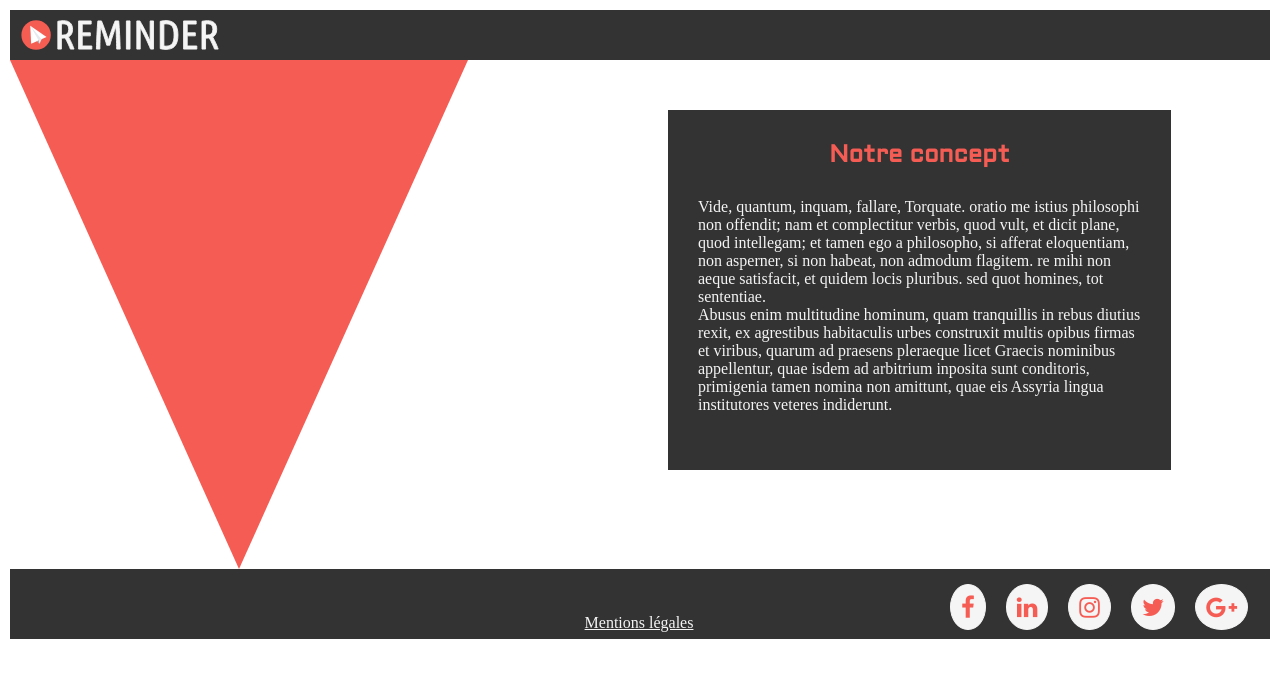
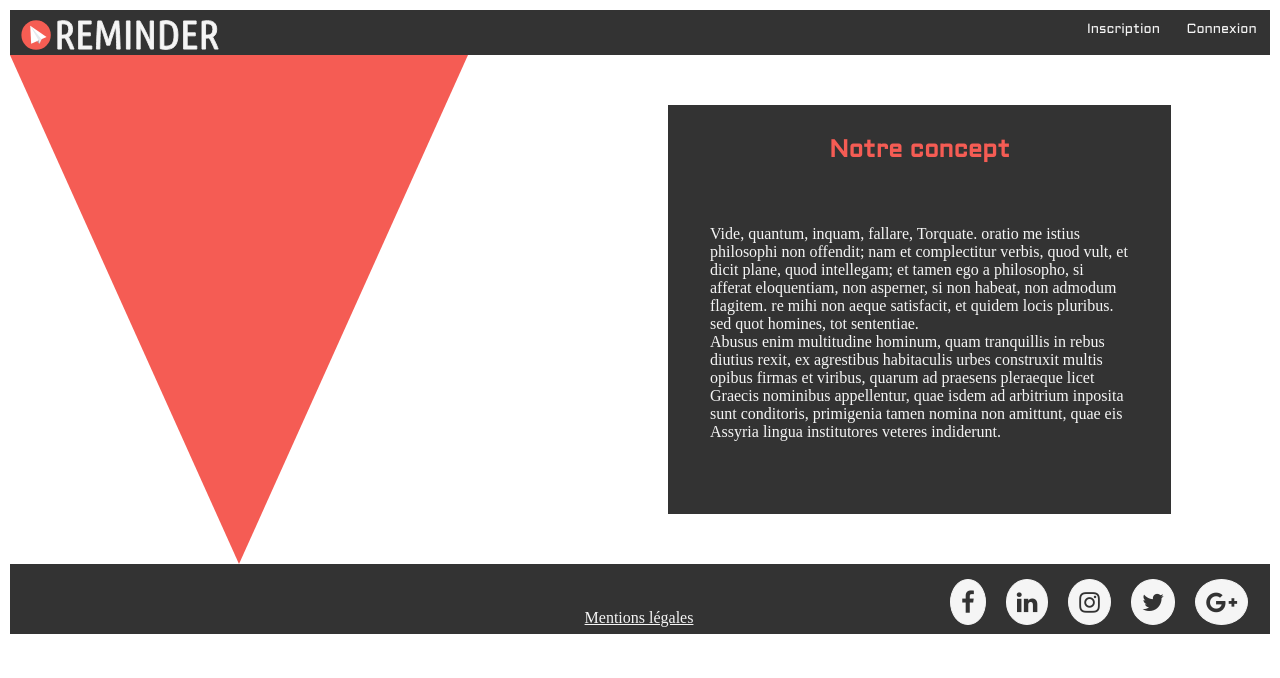
Before and after one commit to BylaneA/reminder, a React (Create React App) app in the folder front/: page / in a window 1280 px wide. Shown: the top 678 px of the page. Built offline with nearby package versions, Linux system fonts and the light colour scheme.

Commit message:
Updating style on homepage

```diff
--- a/front/src/assets/css/style.css
+++ b/front/src/assets/css/style.css
@@ -28,7 +28,8 @@ li {
 
 /*------------ Header-------------- */
 header {
-  display: inline-flex;
+  display: flex;
+  justify-content: space-between;
   background-color: #333;
   color: #F55C54;
   font-family: "Aldrich", sans-serif;
@@ -58,7 +59,6 @@ nav li {
 
 .Concept {
   width: 483px;
-  height: 340px;
   background-color: #333;
   padding: 10px;
   margin-top: 50px;
@@ -67,7 +67,7 @@ nav li {
 
 .Concept p {
   color: #F5F5F5;
-  margin: 0px 20px; }
+  padding: 2em; }
 
 .redTriangle {
   width: 0;
@@ -114,11 +114,14 @@ input {
 
 button {
   font-family: "Aldrich", sans-serif;
-  background-color: #F55C54;
+  background-color: #333;
   color: #F5F5F5;
   border: none;
-  margin-top: 50px;
-  padding: 10px; }
+  padding: 1em; }
+
+button:hover {
+  color: #F55C54;
+  cursor: pointer; }
 
 /*------------ Footer-------------- */
 footer {
@@ -149,8 +152,6 @@ footer i {
   border-radius: 50%;
   border: 1px solid #F5F5F5;
   padding: 10px; }
-footer i {
-  color: #F55C54; }
 
 footer li {
   margin-right: 20px; }
@@ -161,3 +162,38 @@ footer li {
 
 footer a {
   color: #F5F5F5; }
+
+header a {
+  text-decoration: none;
+  color: #F55C54; }
+
+/*------------ Footer-------------- */
+footer {
+  background-color: #333;
+  height: 100px;
+  color: #F5F5F5;
+  width: 100%;
+  display: flex;
+  height: 70px; }
+
+.footer {
+  flex-direction: row;
+  border: 1px solid #F55C54; }
+
+footer p {
+  text-align: center;
+  list-style: none;
+  flex-direction: row;
+  margin-top: -40px; }
+
+footer ul {
+  flex-direction: row;
+  margin-top: 15px; }
+
+footer i {
+  color: #333;
+  justify-content: space-between;
+  background: #F5F5F5;
+  border-radius: 50%;
+  border: 1px solid #F5F5F5;
+  padding: 10px; }
--- a/front/src/assets/scss/style.scss
+++ b/front/src/assets/scss/style.scss
@@ -39,7 +39,8 @@ li {
 }
 /*------------ Header-------------- */
 header {
-	display: inline-flex;
+	display: flex;
+	justify-content: space-between;
 	background-color: $blackColor;
 	color: $redColor;
 	font-family: $principalFont;
@@ -73,7 +74,6 @@ nav li {
 
 .Concept {
 	width: 483px;
-	height: 340px;
 	background-color: $blackColor;
 	padding: 10px;
 	margin-top: 50px;
@@ -83,7 +83,7 @@ nav li {
 
 .Concept p {
 	color: $whiteColor;
-	margin: 0px 20px ;
+	padding: 2em;
 }
 
 .redTriangle {
@@ -141,11 +141,14 @@ input {
 
 button {
 	font-family: $principalFont;
-	background-color: $redColor;
+	background-color: $blackColor;
 	color: $whiteColor;
 	border: none;
-	margin-top: 50px;
-	padding: 10px;
+	padding: 1em;
+}
+button:hover{
+	color: $redColor;
+	cursor: pointer;
 }
 
 /*------------ Footer-------------- */
```
